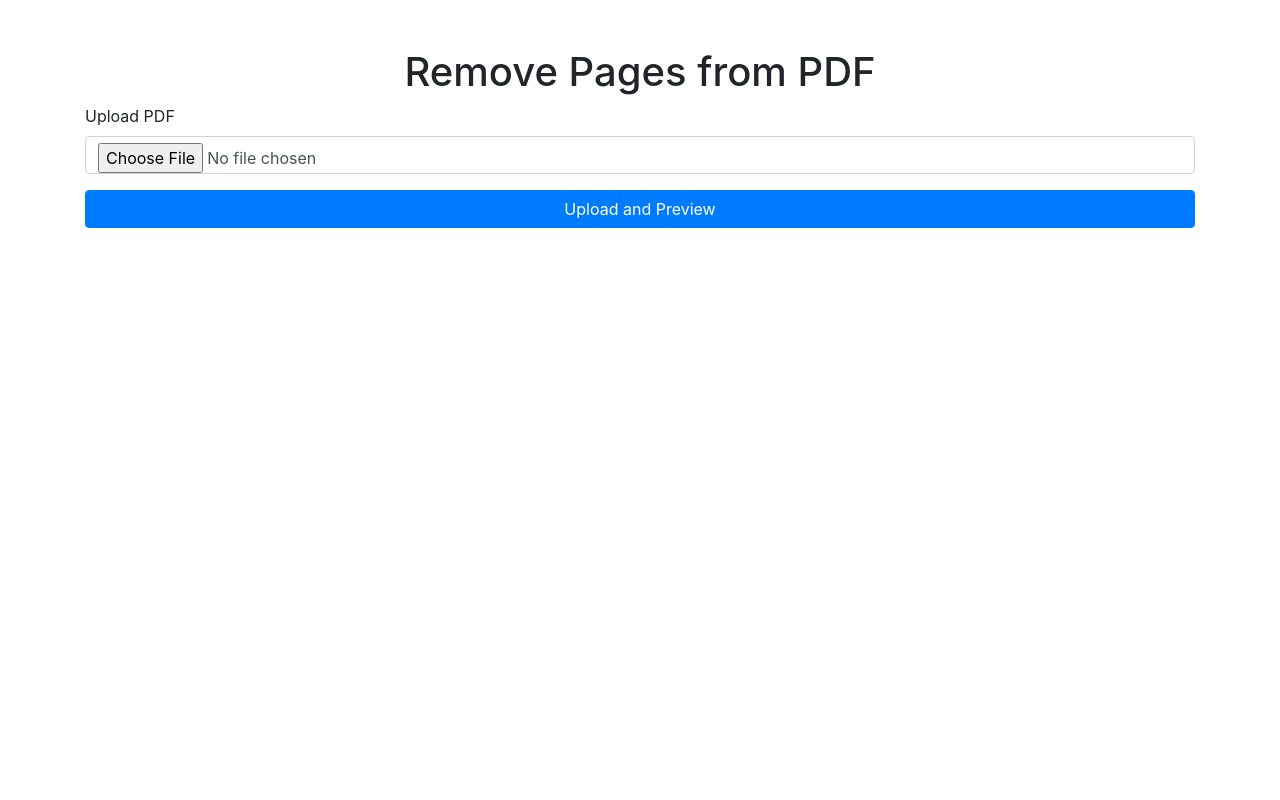
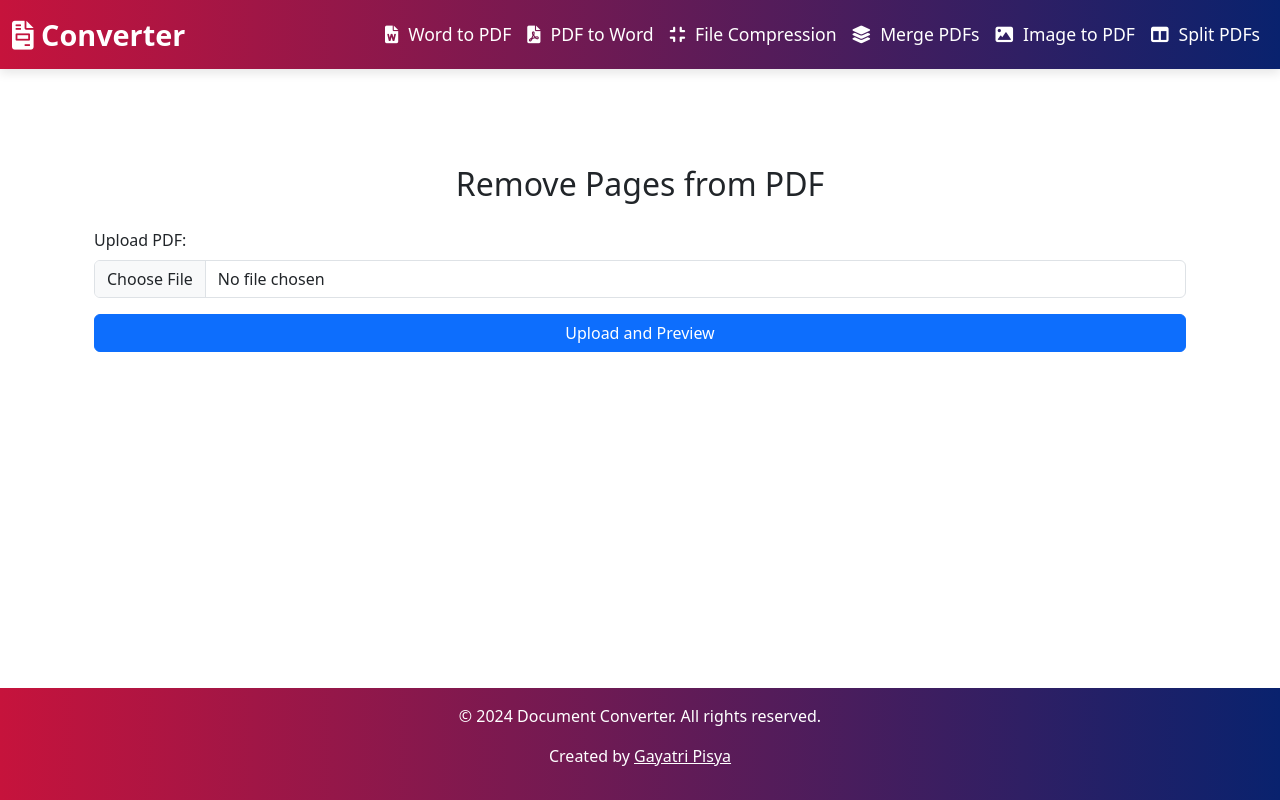
Before and after one commit to GayatriPisya/WordToPDF_PDFToWord, a Flask app: page /split-pdfs in a window 1280 px wide. Run offline with Flask 3, Linux system fonts and the light colour scheme; some libraries are stand-ins or nearby versions.

Commit message:
updated split html

```diff
--- a/app.py
+++ b/app.py
@@ -216,9 +216,7 @@ def convert_image_to_pdf():
 PREVIEW_FOLDER = 'static/previews'
 os.makedirs(PREVIEW_FOLDER, exist_ok=True)
 
-@app.route('/')
-def home():
-    return render_template('split_pdfs.html')
+
 
 @app.route('/preview-pdf', methods=['POST'])
 def preview_pdf():
--- a/templates/split_pdfs.html
+++ b/templates/split_pdfs.html
@@ -1,18 +1,15 @@
-<!DOCTYPE html>
-<html lang="en">
-<head>
-    <meta charset="UTF-8">
-    <meta name="viewport" content="width=device-width, initial-scale=1.0">
-    <title>Split PDF</title>
-    <link rel="stylesheet" href="https://stackpath.bootstrapcdn.com/bootstrap/4.5.2/css/bootstrap.min.css">
-</head>
-<body>
-    <div class="container mt-5">
-        <h1 class="text-center">Remove Pages from PDF</h1>
+{% extends "base.html" %}
+
+{% block title %}Split PDF{% endblock %}
+
+{% block content %}
+<div class="container my-5">
+    <h2 class="text-center">Remove Pages from PDF</h2>
+
     <!-- Step 1: Upload PDF -->
-        <form id="uploadForm" action="/preview-pdf" method="POST" enctype="multipart/form-data">
-            <div class="form-group">
-                <label for="pdf_file">Upload PDF</label>
+    <form id="uploadForm" action="/preview-pdf" method="POST" enctype="multipart/form-data" class="mt-4">
+        <div class="mb-3">
+            <label for="pdf_file" class="form-label">Upload PDF:</label>
             <input type="file" name="pdf_file" class="form-control" required>
         </div>
         <button type="submit" class="btn btn-primary w-100">Upload and Preview</button>
@@ -20,12 +17,11 @@
 
     <!-- Step 2: Preview and Select Pages -->
     {% if pages %}
-        <form action="/remove-pages" method="POST">
-            <div class="mt-4">
-                <h4>Preview Pages</h4>
+    <form action="/remove-pages" method="POST" class="mt-5">
+        <h4 class="text-center">Preview Pages</h4>
         <div class="row">
             {% for page_number, page_image in pages.items() %}
-                    <div class="col-md-3 mb-3 text-center">
+            <div class="col-md-3 text-center mb-4">
                 <img src="{{ page_image }}" alt="Page {{ page_number }}" class="img-thumbnail">
                 <div class="form-check mt-2">
                     <input type="checkbox" name="remove_pages" value="{{ page_number }}" class="form-check-input">
@@ -34,10 +30,8 @@
             </div>
             {% endfor %}
         </div>
-            </div>
         <button type="submit" class="btn btn-danger w-100 mt-3">Remove Selected Pages</button>
     </form>
     {% endif %}
 </div>
-</body>
-</html>
+{% endblock %}
```
Lines whose indentation alone changed are shown as unchanged.
